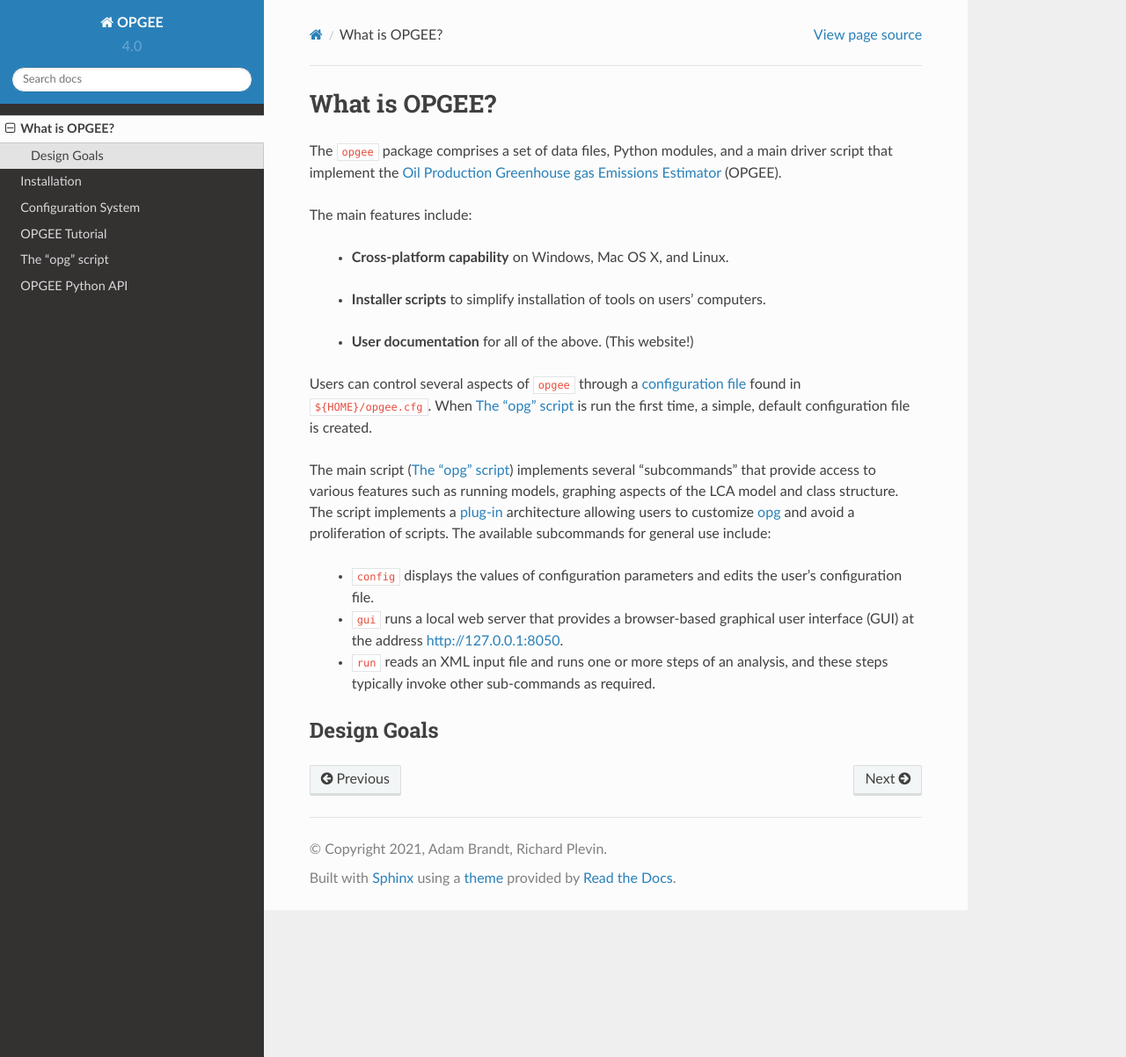
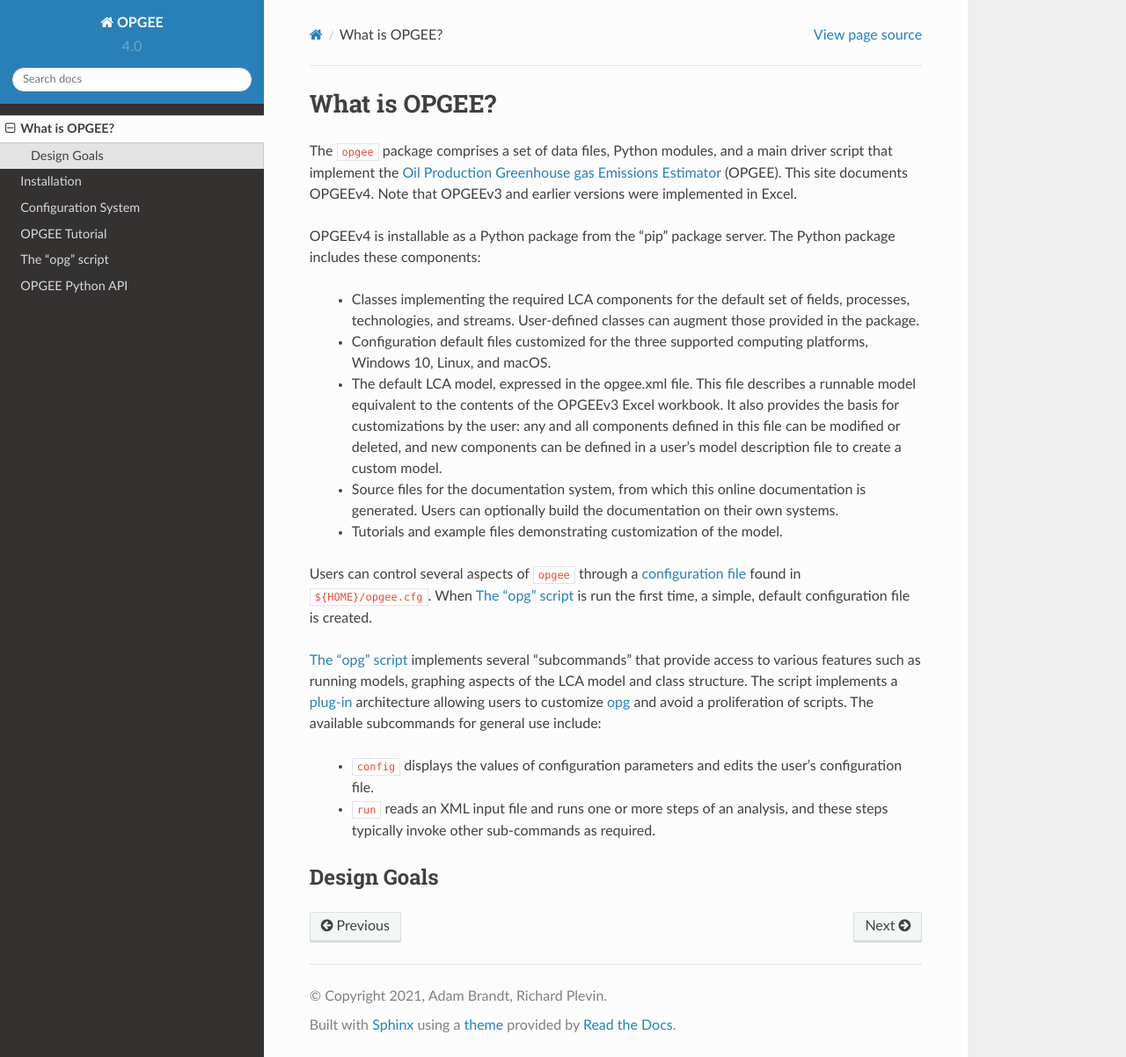
Before and after one commit to msmasnadi/OPGEEv4, a Sphinx documentation site: the page built from docs/source/intro.rst, in a window 1280 px wide and 1202 px high. Shown: the whole window at 88% size. Built offline with Sphinx 7.4.7 and the Read the Docs theme 2.0.0, drawn with Linux system fonts in a browser that asks for light colours.

Commit message:
More documentation

```diff
--- a/docs/source/intro.rst
+++ b/docs/source/intro.rst
@@ -3,24 +3,35 @@ What is OPGEE?
 
 The ``opgee`` package comprises a set of data files, Python modules, and a main driver script that
 implement the `Oil Production Greenhouse gas Emissions Estimator <https://eao.stanford.edu/research-areas/opgee>`_ (OPGEE).
+This site documents OPGEEv4. Note that OPGEEv3 and earlier versions were implemented in Excel.
 
-The main features include:
+OPGEEv4 is installable as a Python package from the “pip” package server. The Python
+package includes these components:
 
-  * **Cross-platform capability** on Windows, Mac OS X, and Linux.
+    * Classes implementing the required LCA components for the default set of fields,
+      processes, technologies, and streams. User-defined classes can augment those provided
+      in the package.
 
-  ..
+    * Configuration default files customized for the three supported computing platforms,
+      Windows 10, Linux, and macOS.
 
-  * **Installer scripts** to simplify installation of tools on users’ computers.
+    * The default LCA model, expressed in the opgee.xml file. This file describes a runnable
+      model equivalent to the contents of the OPGEEv3 Excel workbook. It also provides the
+      basis for customizations by the user: any and all components defined in this file can
+      be modified or deleted, and new components can be defined in a user’s model description
+      file to create a custom model.
 
-  ..
+    * Source files for the documentation system, from which this online documentation is generated.
+      Users can optionally build the documentation on their own systems.
 
-  * **User documentation** for all of the above. (This website!)
+    * Tutorials and example files demonstrating customization of the model.
+
 
 Users can control several aspects of ``opgee`` through a :doc:`configuration file <config>`
 found in ``${HOME}/opgee.cfg``. When :doc:`opg` is run the first time, a simple, default
 configuration file is created.
 
-The main script (:doc:`opg`) implements several "subcommands" that provide access to various
+:doc:`opg` implements several "subcommands" that provide access to various
 features such as running models, graphing aspects of the LCA model and class structure.
 The script implements a :doc:`plug-in <opgee.subcommand>`
 architecture allowing users to customize :doc:`opg <opg>` and avoid a proliferation
@@ -29,11 +40,13 @@ of scripts. The available subcommands for general use include:
    * ``config`` displays the values of configuration parameters and edits the
      user's configuration file.
 
-   * ``gui`` runs a local web server that provides a browser-based graphical
-     user interface (GUI) at the address http://127.0.0.1:8050.
-
    * ``run`` reads an XML input file and runs one or more steps of an analysis,
      and these steps typically invoke other sub-commands as required.
 
+
+..   * ``gui`` runs a local web server that provides a browser-based graphical
+..     user interface (GUI) at the address http://127.0.0.1:8050.
+
+
 Design Goals
 --------------------
```
Also changed, not shown: docs/source/api.rst (+25 -1 lines), docs/source/opgee.core.rst (+33 -14 lines), docs/source/opgee.utils.rst (+9 -0 lines), 6 other files.
